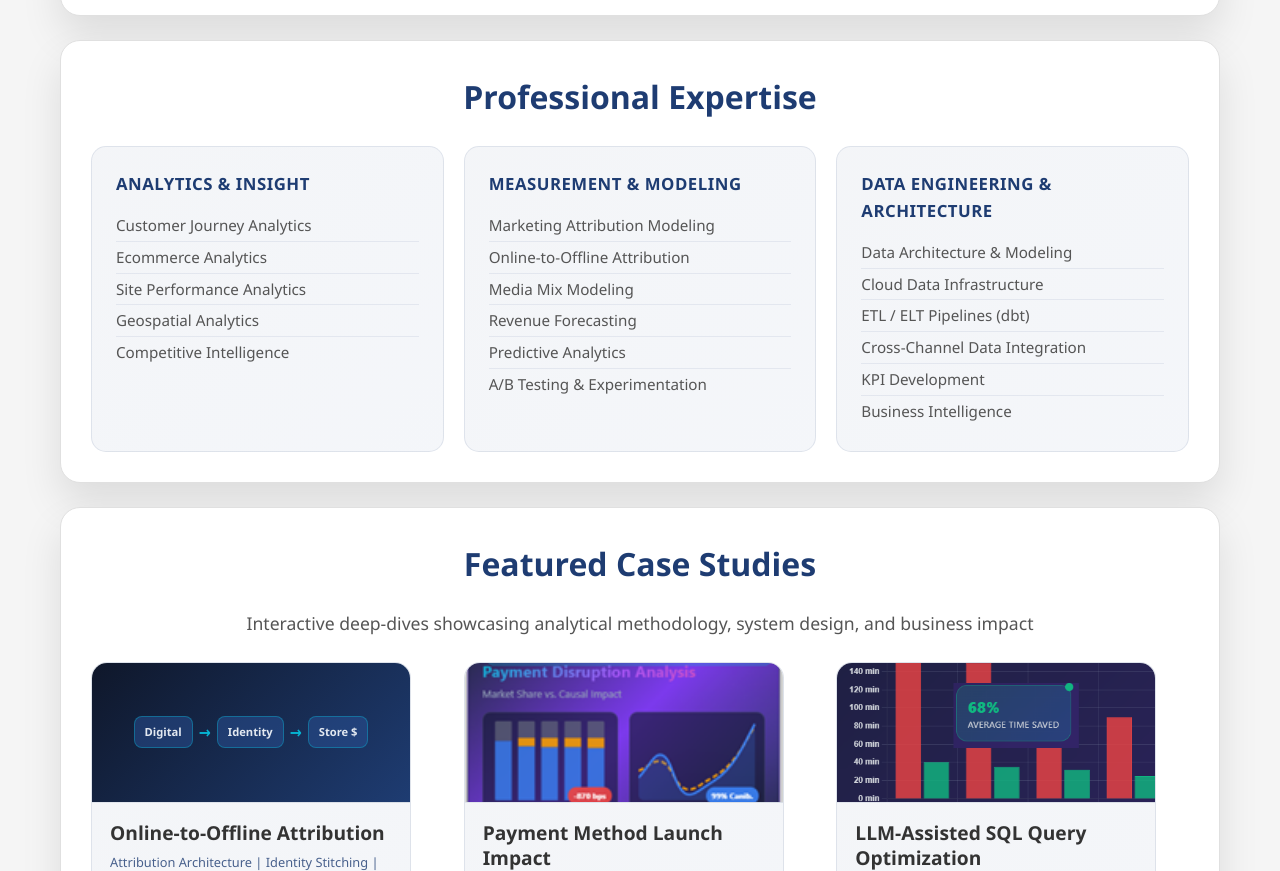
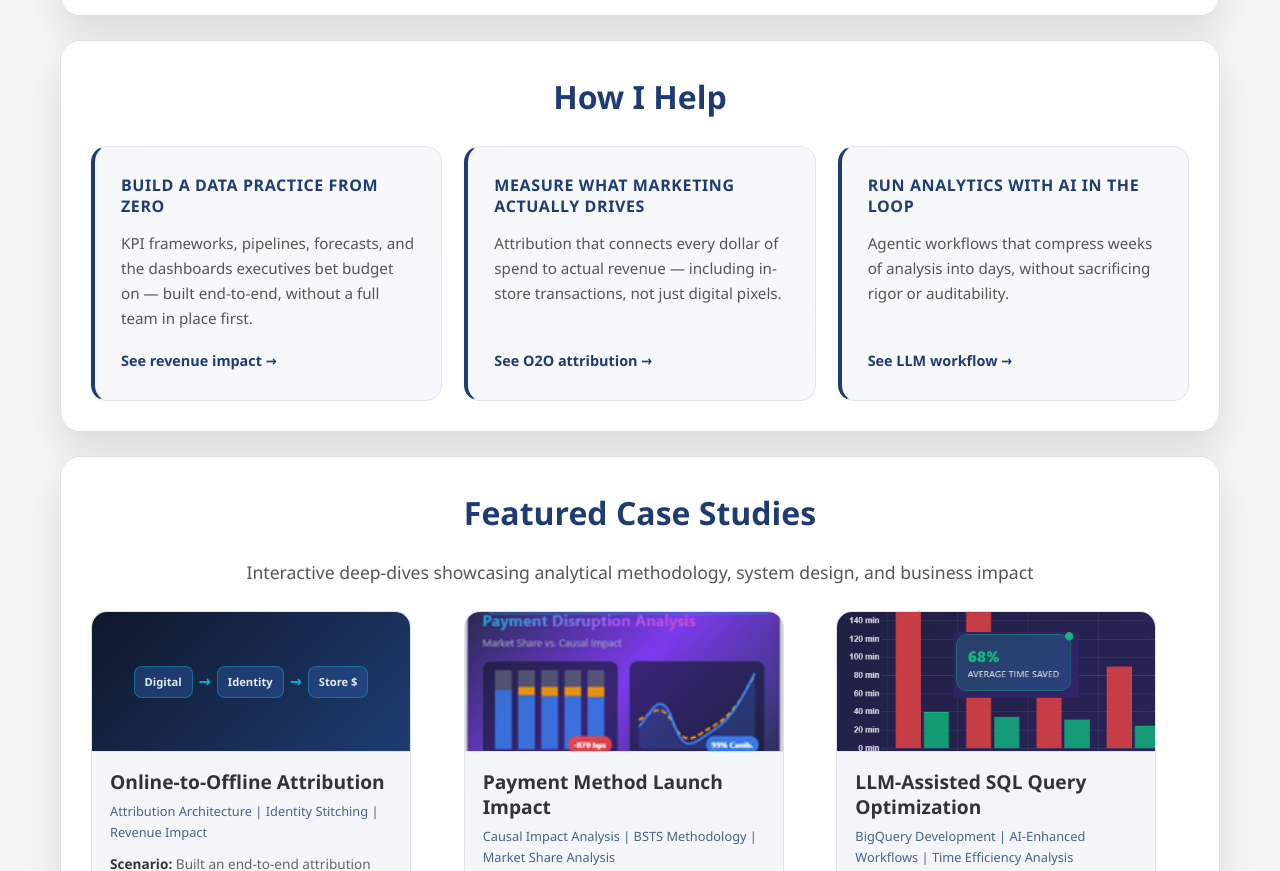
Before and after one commit to bretlawson/BretLawson-Portfolio, a plain HTML site: page index.html in a window 1280 px wide. Shown: the part 970-1841 px from the top of the page. Drawn offline with Linux system fonts and the light colour scheme.

Commit message:
Replace Professional Expertise list with capability cards
- Convert keyword-list section to 3 verb-led capability cards
- Each card links to the relevant case study via existing hash routing
- Add agentic AI capability to align with hero positioning
- Use distinct left-accent visual so it does not duplicate Technologies
- Rename section heading to How I Help

Co-Authored-By: Claude Opus 4.7 (1M context) <noreply@anthropic.com>

```diff
--- a/index.html
+++ b/index.html
@@ -220,40 +220,23 @@
         </section>
 
         <section class="section" id="expertise">
-            <h2>Professional Expertise</h2>
-            <div class="expertise-grid">
-                <div class="expertise-cluster">
-                    <h3>Analytics &amp; Insight</h3>
-                    <ul>
-                        <li>Customer Journey Analytics</li>
-                        <li>Ecommerce Analytics</li>
-                        <li>Site Performance Analytics</li>
-                        <li>Geospatial Analytics</li>
-                        <li>Competitive Intelligence</li>
-                    </ul>
-                </div>
-                <div class="expertise-cluster">
-                    <h3>Measurement &amp; Modeling</h3>
-                    <ul>
-                        <li>Marketing Attribution Modeling</li>
-                        <li>Online-to-Offline Attribution</li>
-                        <li>Media Mix Modeling</li>
-                        <li>Revenue Forecasting</li>
-                        <li>Predictive Analytics</li>
-                        <li>A/B Testing &amp; Experimentation</li>
-                    </ul>
-                </div>
-                <div class="expertise-cluster">
-                    <h3>Data Engineering &amp; Architecture</h3>
-                    <ul>
-                        <li>Data Architecture &amp; Modeling</li>
-                        <li>Cloud Data Infrastructure</li>
-                        <li>ETL / ELT Pipelines (dbt)</li>
-                        <li>Cross-Channel Data Integration</li>
-                        <li>KPI Development</li>
-                        <li>Business Intelligence</li>
-                    </ul>
-                </div>
+            <h2>How I Help</h2>
+            <div class="capability-grid">
+                <article class="capability-card">
+                    <h3>Build a data practice from zero</h3>
+                    <p>KPI frameworks, pipelines, forecasts, and the dashboards executives bet budget on &mdash; built end-to-end, without a full team in place first.</p>
+                    <a href="#speed-analysis" class="capability-link">See revenue impact &rarr;</a>
+                </article>
+                <article class="capability-card">
+                    <h3>Measure what marketing actually drives</h3>
+                    <p>Attribution that connects every dollar of spend to actual revenue &mdash; including in-store transactions, not just digital pixels.</p>
+                    <a href="#o2o-attribution" class="capability-link">See O2O attribution &rarr;</a>
+                </article>
+                <article class="capability-card">
+                    <h3>Run analytics with AI in the loop</h3>
+                    <p>Agentic workflows that compress weeks of analysis into days, without sacrificing rigor or auditability.</p>
+                    <a href="#llm-sql-analysis" class="capability-link">See LLM workflow &rarr;</a>
+                </article>
             </div>
         </section>
 
--- a/styles.css
+++ b/styles.css
@@ -260,56 +260,73 @@ body {
     text-align: center;
 }
 
-.expertise-grid {
+.capability-grid {
     display: grid;
     grid-template-columns: repeat(3, 1fr);
-    gap: 20px;
+    gap: 22px;
     margin-top: 24px;
 }
 
-.expertise-cluster {
-    background: linear-gradient(135deg, rgba(30, 60, 114, 0.05), rgba(42, 82, 152, 0.05));
-    padding: 24px;
-    border-radius: 15px;
+.capability-card {
+    background: linear-gradient(135deg, rgba(30, 60, 114, 0.04), rgba(42, 82, 152, 0.04));
+    padding: 28px 26px;
+    border-radius: 16px;
     border: 1px solid rgba(30, 60, 114, 0.1);
-}
-
-.expertise-cluster h3 {
-    font-size: 1.05em;
-    margin-bottom: 12px;
+    border-left: 4px solid #1e3c72;
+    display: flex;
+    flex-direction: column;
+    transition: transform 0.2s ease, box-shadow 0.2s ease, border-left-color 0.2s ease;
+}
+
+.capability-card:hover {
+    transform: translateY(-3px);
+    box-shadow: 0 12px 28px rgba(30, 60, 114, 0.12);
+    border-left-color: #06b6d4;
+}
+
+.capability-card h3 {
+    font-size: 1em;
+    font-weight: 700;
+    color: #1e3c72;
+    text-transform: uppercase;
+    letter-spacing: 0.6px;
+    line-height: 1.3;
+    margin-bottom: 14px;
+}
+
+.capability-card p {
+    color: #555;
+    font-size: 0.95em;
+    line-height: 1.65;
+    flex: 1;
+    margin-bottom: 18px;
+}
+
+.capability-link {
     color: #1e3c72;
     font-weight: 600;
-    text-transform: uppercase;
-    letter-spacing: 0.5px;
-}
-
-.expertise-cluster ul {
-    list-style: none;
-    padding: 0;
-    margin: 0;
-}
-
-.expertise-cluster li {
-    color: #555;
-    font-size: 0.95em;
-    padding: 4px 0;
-    line-height: 1.5;
-    border-bottom: 1px solid rgba(30, 60, 114, 0.08);
-}
-
-.expertise-cluster li:last-child {
-    border-bottom: none;
+    font-size: 0.9em;
+    text-decoration: none;
+    align-self: flex-start;
+    transition: color 0.2s ease, transform 0.2s ease;
+}
+
+.capability-link:hover,
+.capability-link:focus-visible {
+    color: #06b6d4;
+    transform: translateX(3px);
+    outline: none;
+}
+
+.capability-link:focus-visible {
+    text-decoration: underline;
+    text-underline-offset: 4px;
 }
 
 @media (max-width: 1024px) {
-    .expertise-grid {
-        grid-template-columns: repeat(2, 1fr);
-    }
-}
-
-@media (max-width: 768px) {
-    .expertise-grid {
+    .capability-grid {
         grid-template-columns: 1fr;
+        gap: 16px;
     }
 }
 
```
